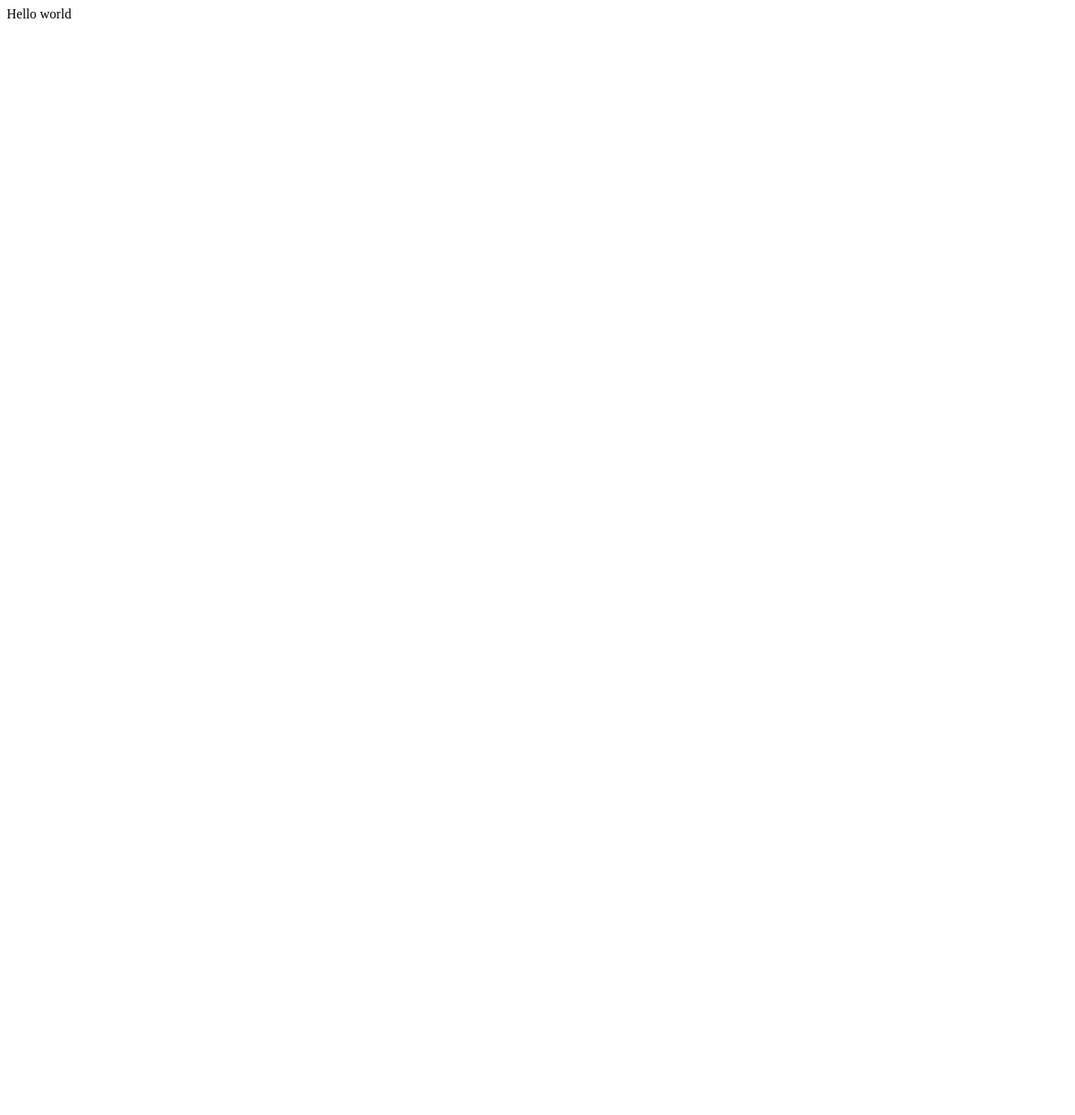
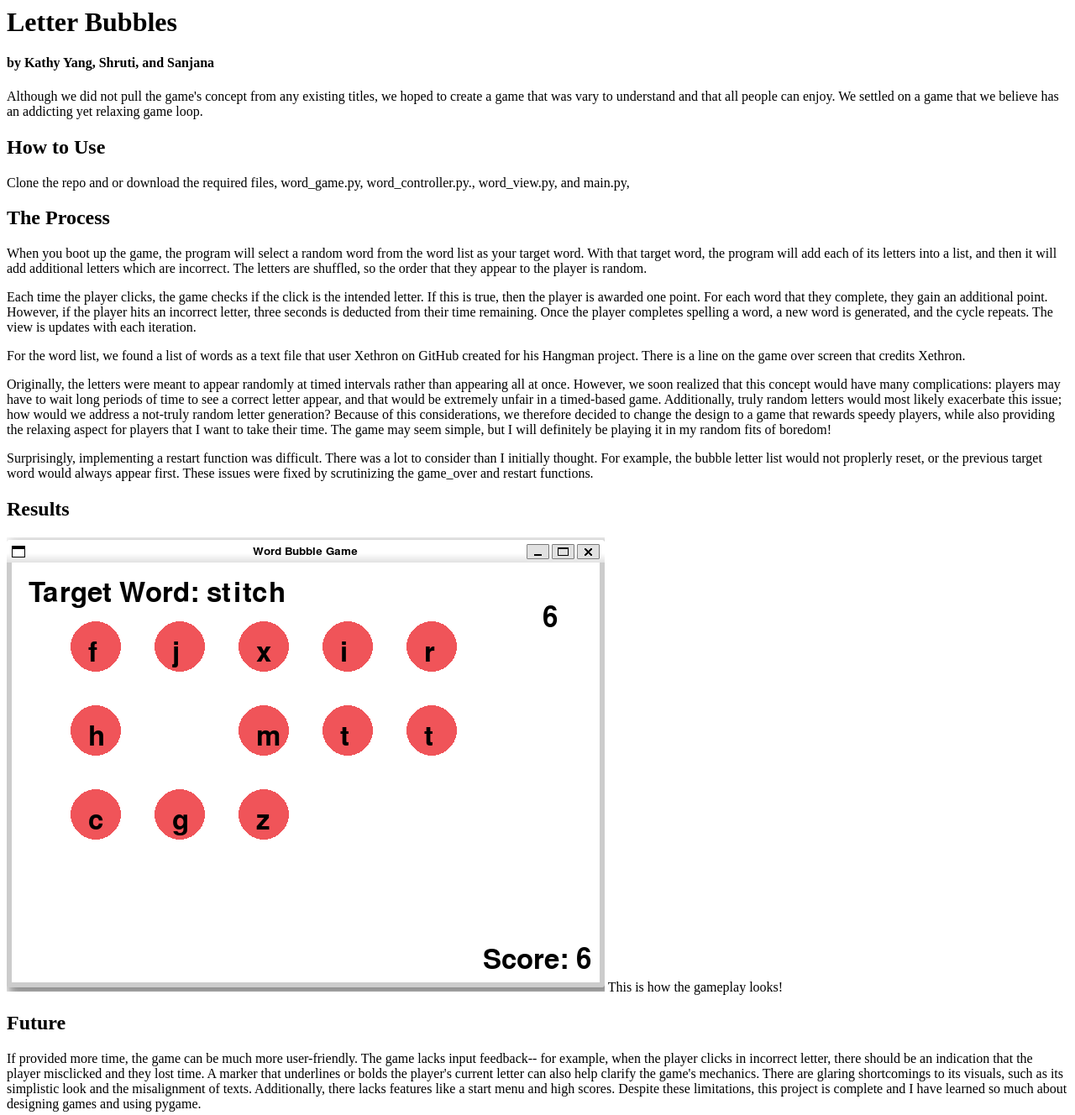
Before and after one commit to olincollege/word-game, a plain HTML site: page index.html in a window 1280 px wide. Shown: the whole page at 84% size. Before the commit the page ends 800 px from the top, so only its background shows below. Drawn offline with Linux system fonts and the light colour scheme.

Commit message:
Convert markdown file into HTML

```diff
--- a/index.html
+++ b/index.html
@@ -1 +1,16 @@
-Hello world
+<h1 id="letter-bubbles">Letter Bubbles</h1>
+<h4 id="by-kathy-yang-shruti-and-sanjana">by Kathy Yang, Shruti, and Sanjana</h4>
+<p>Although we did not pull the game's concept from any existing titles, we hoped to create a game that was vary to understand and that all people can enjoy. We settled on a game that we believe has an addicting yet relaxing game loop.</p>
+<h2 id="how-to-use">How to Use</h2>
+<p>Clone the repo and or download the required files, word_game.py, word_controller.py., word_view.py, and main.py,</p>
+<h2 id="the-process">The Process</h2>
+<p>When you boot up the game, the program will select a random word from the word list as your target word. With that target word, the program will add each of its letters into a list, and then it will add additional letters which are incorrect. The letters are shuffled, so the order that they appear to the player is random.</p>
+<p>Each time the player clicks, the game checks if the click is the intended letter. If this is true, then the player is awarded one point. For each word that they complete, they gain an additional point. However, if the player hits an incorrect letter, three seconds is deducted from their time remaining. Once the player completes spelling a word, a new word is generated, and the cycle repeats. The view is updates with each iteration.</p>
+<p>For the word list, we found a list of words as a text file that user Xethron on GitHub created for his Hangman project. There is a line on the game over screen that credits Xethron.</p>
+<p>Originally, the letters were meant to appear randomly at timed intervals rather than appearing all at once. However, we soon realized that this concept would have many complications: players may have to wait long periods of time to see a correct letter appear, and that would be extremely unfair in a timed-based game. Additionally, truly random letters would most likely exacerbate this issue; how would we address a not-truly random letter generation? Because of this considerations, we therefore decided to change the design to a game that rewards speedy players, while also providing the relaxing aspect for players that I want to take their time. The game may seem simple, but I will definitely be playing it in my random fits of boredom!</p>
+<p>Surprisingly, implementing a restart function was difficult. There was a lot to consider than I initially thought. For example, the bubble letter list would not proplerly reset, or the previous target word would always appear first. These issues were fixed by scrutinizing the game_over and restart functions.</p>
+<h2 id="results">Results</h2>
+<p><img src="https://github.com/olincollege/word-game/blob/main/letter_bubbles_screenshot.png?raw=true" alt="">
+This is how the gameplay looks!</p>
+<h2 id="future">Future</h2>
+<p>If provided more time, the game can be much more user-friendly. The game lacks input feedback-- for example, when the player clicks in incorrect letter, there should be an indication that the player misclicked and they lost time. A marker that underlines or bolds the player&#39;s current letter can also help clarify the game&#39;s mechanics. There are glaring shortcomings to its visuals, such as its simplistic look and the misalignment of texts. Additionally, there lacks features like a start menu and high scores. Despite these limitations, this project is complete and I have learned so much about designing games and using pygame.</p>
```
